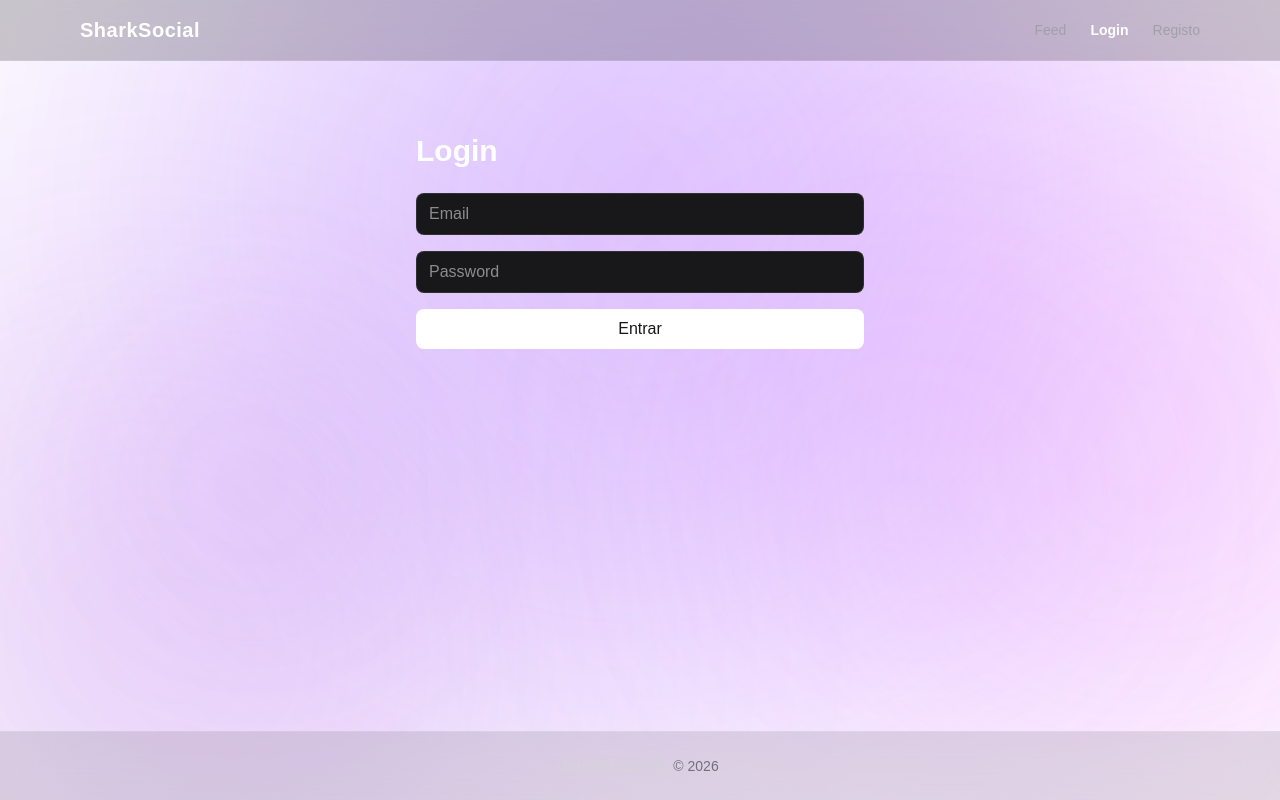
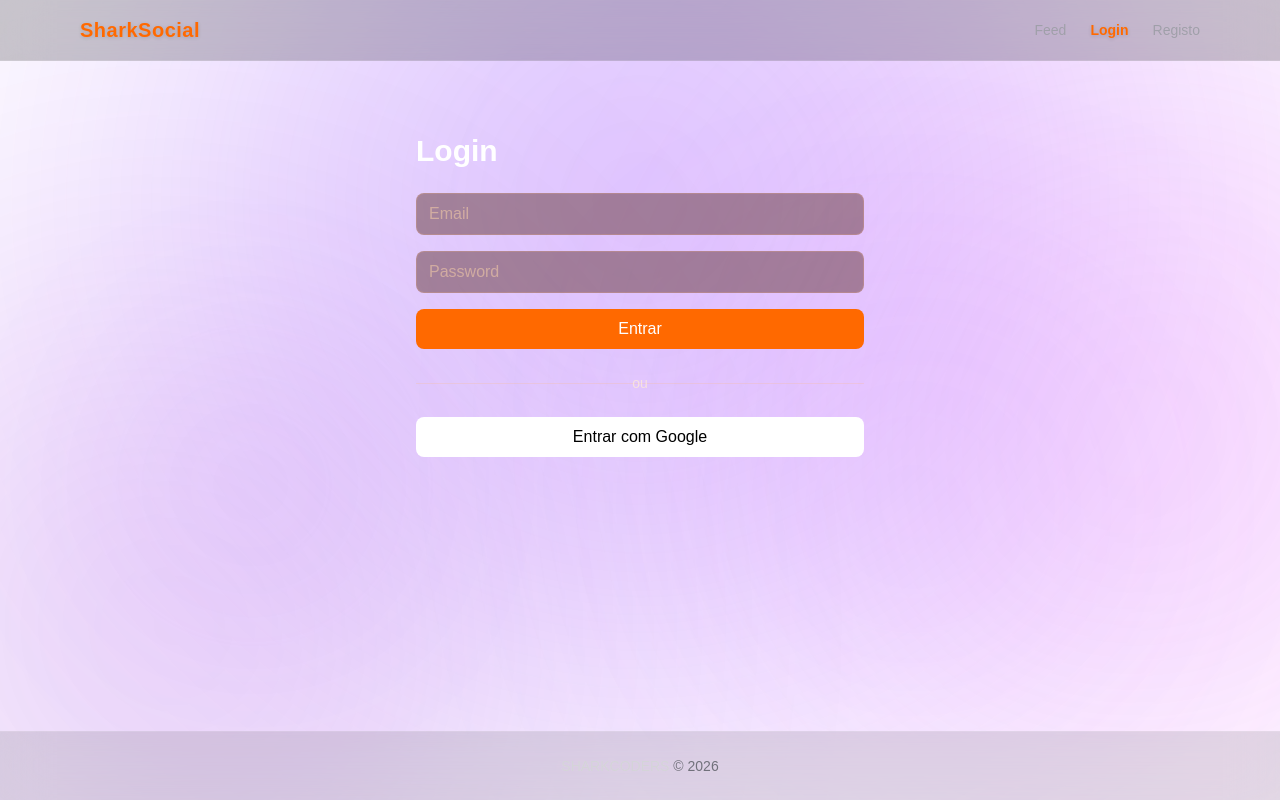
Before and after one commit to flvm-png/sharksocial, a Next.js app: page /login in a window 1280 px wide. Built offline with nearby package versions, Linux system fonts and the light colour scheme; no server answers.

Commit message:
UI changes (botões laranja tops) + login and register com google + photo upload

```diff
--- a/package.json
+++ b/package.json
@@ -9,6 +9,7 @@
     "lint": "eslint"
   },
   "dependencies": {
+    "@supabase/ssr": "^0.12.0",
     "next": "16.2.9",
     "react": "19.2.4",
     "react-dom": "19.2.4"
--- a/src/app/create/page.tsx
+++ b/src/app/create/page.tsx
@@ -9,8 +9,35 @@ export default function CreatePostPage() {
   const router = useRouter();
 
   const [content, setContent] = useState("");
-  const [imageUrl, setImageUrl] = useState("");
+  const [imageFile, setImageFile] = useState<File | null>(null);
+  const [imagePreview, setImagePreview] = useState<string | null>(null);
   const [loading, setLoading] = useState(false);
+
+  function handleImageChange(e: React.ChangeEvent<HTMLInputElement>) {
+    const file = e.target.files?.[0];
+
+    if (!file) return;
+
+    setImageFile(file);
+    setImagePreview(URL.createObjectURL(file));
+  }
+
+  async function uploadImage(file: File, userId: string) {
+    const fileExt = file.name.split(".").pop();
+    const fileName = `${userId}-${Date.now()}.${fileExt}`;
+
+    const { error } = await supabase.storage
+      .from("post-images")
+      .upload(fileName, file);
+
+    if (error) throw error;
+
+    const { data } = supabase.storage
+      .from("post-images")
+      .getPublicUrl(fileName);
+
+    return data.publicUrl;
+  }
 
   async function handleCreatePost() {
     setLoading(true);
@@ -26,36 +53,40 @@ export default function CreatePostPage() {
       return;
     }
 
-    // validation
     if (!content.trim()) {
       alert("O post não pode estar vazio");
       setLoading(false);
       return;
     }
 
+    let imageUrl = null;
+
+    try {
+      if (imageFile) {
+        imageUrl = await uploadImage(imageFile, user.id);
+      }
+
       const { error } = await supabase.from("posts").insert({
         user_id: user.id,
         content,
-      image_url: imageUrl || null,
+        image_url: imageUrl,
       });
 
-    setLoading(false);
-
-    if (error) {
-      console.error(error);
-      alert(error.message);
-      return;
-    }
+      if (error) throw error;
 
       router.push("/feed");
       router.refresh();
+    } catch (err: any) {
+      console.error(err);
+      alert(err.message);
+    }
+
+    setLoading(false);
   }
 
   return (
     <div className="max-w-xl mx-auto mt-10 text-white">
-      <h1 className="text-3xl font-semibold mb-6">
-        Criar Post 🦈
-      </h1>
+      <h1 className="text-3xl font-semibold mb-6">Criar Post 🦈</h1>
 
       <div className="space-y-4">
 
@@ -67,24 +98,53 @@ export default function CreatePostPage() {
           className="w-full bg-zinc-900 border border-white/10 rounded-lg px-3 py-2 min-h-[120px]"
         />
 
-        {/* IMAGE URL (OPTIONAL) */}
+        {/* IMAGE UPLOAD */}
+        <div className="flex items-center gap-3">
+          {/* BOTÃO CUSTOM */}
+            <label className="cursor-pointer bg-white text-black px-4 py-2 rounded-lg font-medium hover:bg-zinc-200 transition">
+              Procurar
               <input
-          type="text"
-          placeholder="URL da imagem (opcional)"
-          value={imageUrl}
-          onChange={(e) => setImageUrl(e.target.value)}
-          className="w-full bg-zinc-900 border border-white/10 rounded-lg px-3 py-2"
+                type="file"
+                accept="image/*"
+                onChange={handleImageChange}
+                className="hidden"
               />
+            </label>
+
+          {/* TEXTO DO ESTADO */}
+          <span className="text-sm text-zinc-400">
+            {imageFile ? imageFile.name : "Nenhum ficheiro selecionado"}
+          </span>
+        </div>
+
+        {/* PREVIEW */}
+        {imagePreview && (
+          <img
+            src={imagePreview}
+            className="rounded-lg max-h-[300px] object-cover"
+          />
+        )}
 
         {/* BUTTON */}
         <button
           onClick={handleCreatePost}
           disabled={loading}
-          className="w-full bg-white text-black font-medium py-2 rounded-lg hover:bg-zinc-200 transition"
+          className="
+            w-full
+            bg-orange-500
+            text-white
+            font-medium
+            py-2
+            rounded-lg
+            hover:bg-orange-600
+            transition
+            shadow-md
+            disabled:opacity-50
+            disabled:cursor-not-allowed
+          "
         >
           {loading ? "A publicar..." : "Publicar"}
         </button>
-
       </div>
     </div>
   );
--- a/src/app/login/page.tsx
+++ b/src/app/login/page.tsx
@@ -31,17 +31,42 @@ export default function LoginPage() {
     router.refresh();
   }
 
+  async function handleGoogleLogin() {
+    const { error } = await supabase.auth.signInWithOAuth({
+      provider: "google",
+      options: {
+        redirectTo: `${window.location.origin}/feed`,
+      },
+    });
+
+    if (error) {
+      alert(error.message);
+    }
+  }
+
   return (
-    <div className="max-w-md mx-auto mt-10">
-      <h1 className="text-3xl font-semibold text-white mb-6">
+    <div className="max-w-md mx-auto mt-10 text-white">
+
+      <h1 className="text-3xl font-semibold mb-6">
         Login
       </h1>
 
       <div className="space-y-4">
+
         <input
           type="email"
           placeholder="Email"
-          className="w-full rounded-lg bg-zinc-900 border border-white/10 px-3 py-2 text-white"
+          className="
+            w-full
+            rounded-lg
+            bg-orange-950/40
+            border
+            border-orange-300/20
+            px-3
+            py-2
+            text-white
+            placeholder:text-orange-200/50
+          "
           value={email}
           onChange={(e) => setEmail(e.target.value)}
         />
@@ -49,7 +74,17 @@ export default function LoginPage() {
         <input
           type="password"
           placeholder="Password"
-          className="w-full rounded-lg bg-zinc-900 border border-white/10 px-3 py-2 text-white"
+          className="
+            w-full
+            rounded-lg
+            bg-orange-950/40
+            border
+            border-orange-300/20
+            px-3
+            py-2
+            text-white
+            placeholder:text-orange-200/50
+          "
           value={password}
           onChange={(e) => setPassword(e.target.value)}
         />
@@ -57,10 +92,52 @@ export default function LoginPage() {
         <button
           onClick={handleLogin}
           disabled={loading}
-          className="w-full rounded-lg bg-white text-zinc-900 font-medium py-2"
+          className="
+            w-full
+            rounded-lg
+            bg-orange-500
+            hover:bg-orange-400
+            text-white
+            font-medium
+            py-2
+            transition
+          "
         >
           {loading ? "A entrar..." : "Entrar"}
         </button>
+
+        {/* DIVIDER */}
+
+        <div className="relative py-2">
+          <div className="absolute inset-0 flex items-center">
+            <div className="w-full border-t border-orange-300/20" />
+          </div>
+
+          <div className="relative flex justify-center">
+            <span className="bg-transparent px-3 text-sm text-orange-100/70">
+              ou
+            </span>
+          </div>
+        </div>
+
+        {/* GOOGLE */}
+
+        <button
+          onClick={handleGoogleLogin}
+          className="
+            w-full
+            rounded-lg
+            bg-white
+            text-black
+            font-medium
+            py-2
+            hover:bg-zinc-100
+            transition
+          "
+        >
+          Entrar com Google
+        </button>
+
       </div>
     </div>
   );
--- a/src/app/profile/page.tsx
+++ b/src/app/profile/page.tsx
@@ -160,11 +160,23 @@ export default function ProfilePage() {
         />
       </div>
 
-      {/* BOTÃO SAVE */}
+      {/* BOTÃO SAVE (ORANGE STYLE) */}
       <button
         onClick={saveProfile}
         disabled={saving}
-        className="w-full bg-white text-black font-medium py-2 rounded-lg hover:bg-zinc-200 transition"
+        className="
+          w-full
+          bg-orange-500
+          text-white
+          font-medium
+          py-2
+          rounded-lg
+          hover:bg-orange-600
+          transition
+          shadow-md
+          disabled:opacity-50
+          disabled:cursor-not-allowed
+        "
       >
         {saving ? "A guardar..." : "Guardar perfil"}
       </button>
--- a/src/app/register/page.tsx
+++ b/src/app/register/page.tsx
@@ -11,6 +11,7 @@ export default function RegisterPage() {
   const [email, setEmail] = useState("");
   const [password, setPassword] = useState("");
   const [loading, setLoading] = useState(false);
+  const [googleLoading, setGoogleLoading] = useState(false);
 
   async function handleRegister() {
     setLoading(true);
@@ -31,37 +32,69 @@ export default function RegisterPage() {
     router.push("/login");
   }
 
+  async function signInWithGoogle() {
+    setGoogleLoading(true);
+
+    const { error } = await supabase.auth.signInWithOAuth({
+      provider: "google",
+      options: {
+        redirectTo: `${window.location.origin}/feed`,
+      },
+    });
+
+    setGoogleLoading(false);
+
+    if (error) {
+      alert(error.message);
+    }
+  }
+
   return (
-    <div className="max-w-md mx-auto mt-10">
-      <h1 className="text-3xl font-semibold text-white mb-6">
+    <div className="max-w-md mx-auto mt-10 text-white space-y-4">
+
+      <h1 className="text-3xl font-semibold mb-6">
         Registo
       </h1>
 
-      <div className="space-y-4">
       <input
         type="email"
         placeholder="Email"
-          className="w-full rounded-lg bg-zinc-900 border border-white/10 px-3 py-2 text-white"
         value={email}
         onChange={(e) => setEmail(e.target.value)}
+        className="w-full bg-zinc-900 border border-white/10 px-3 py-2 rounded-lg"
       />
 
       <input
         type="password"
         placeholder="Password"
-          className="w-full rounded-lg bg-zinc-900 border border-white/10 px-3 py-2 text-white"
         value={password}
         onChange={(e) => setPassword(e.target.value)}
+        className="w-full bg-zinc-900 border border-white/10 px-3 py-2 rounded-lg"
       />
 
+      {/* EMAIL REGISTER */}
       <button
         onClick={handleRegister}
         disabled={loading}
-          className="w-full rounded-lg bg-white text-zinc-900 font-medium py-2"
+        className="w-full bg-orange-500 text-white font-medium py-2 rounded-lg hover:bg-orange-600 transition"
       >
         {loading ? "A criar..." : "Criar conta"}
       </button>
+
+      {/* DIVIDER */}
+      <div className="text-center text-zinc-400 text-sm">
+        ou
       </div>
+
+      {/* GOOGLE */}
+      <button
+        onClick={signInWithGoogle}
+        disabled={googleLoading}
+        className="w-full bg-white text-black font-medium py-2 rounded-lg hover:bg-zinc-200 transition"
+      >
+        {googleLoading ? "A ligar..." : "Continuar com Google"}
+      </button>
+
     </div>
   );
 }
--- a/src/components/Navbar.tsx
+++ b/src/components/Navbar.tsx
@@ -43,9 +43,9 @@ export default function Navbar() {
   }
 
   const linkClass = (path: string) =>
-    isActive(path)
-      ? "text-white font-semibold"
-      : "text-zinc-400 hover:text-[#A855F7]";
+  isActive(path)
+    ? "text-orange-500 font-semibold drop-shadow-sm"
+    : "text-zinc-400 hover:text-orange-400 transition";
 
   // 🔥 IMPORTANT: evita hydration mismatch
   if (!mounted) return null;
@@ -64,7 +64,15 @@ export default function Navbar() {
         {/* LOGO */}
         <Link
           href="/"
-          className="text-white font-bold text-xl tracking-wide"
+          className="
+            text-orange-500
+            font-bold
+            text-xl
+            tracking-wide
+            hover:text-orange-400
+            transition
+            drop-shadow-sm
+          "
         >
           SharkSocial
         </Link>
```
Also changed, not shown: 1 other file (tests, documents, lock files or other folders). Lines whose indentation alone changed are shown as unchanged.
